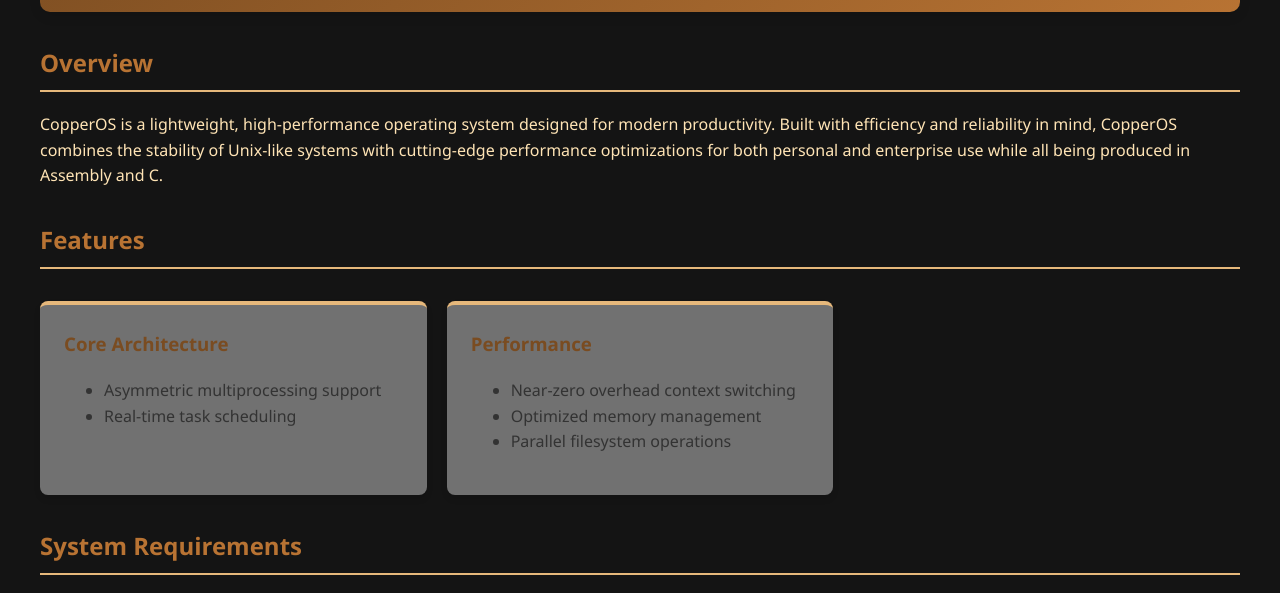
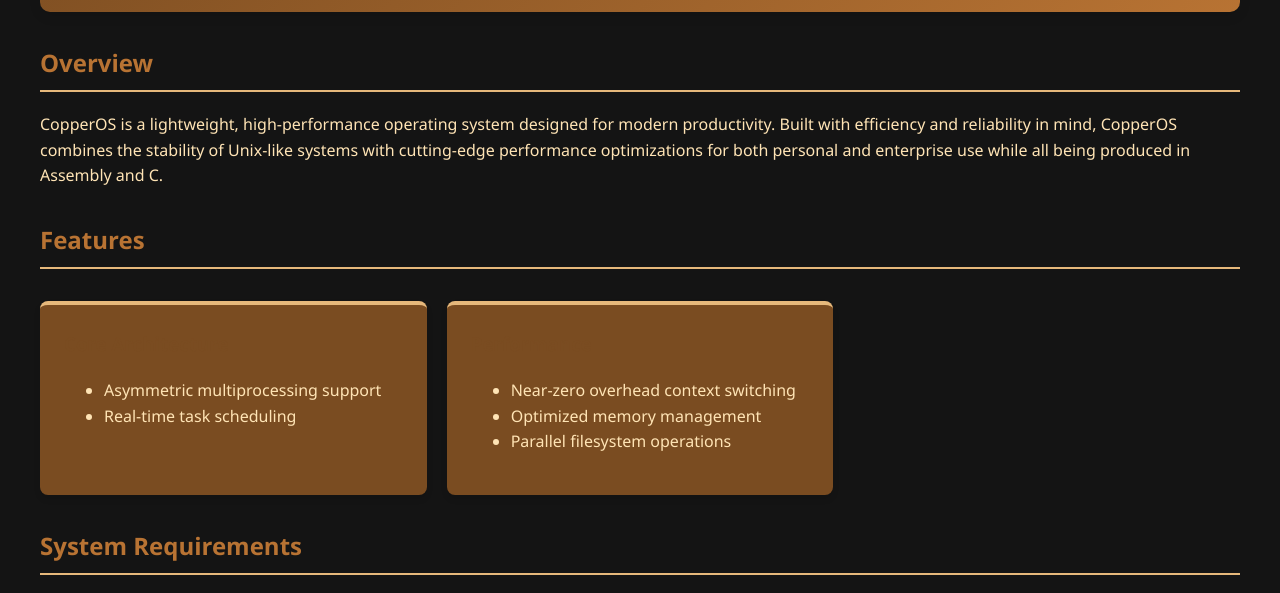
Before and after one commit to NightForge-Development/CopperOS, a plain HTML site: page index.html in a window 1280 px wide. Shown: the part 180-773 px from the top of the page. Drawn offline with Linux system fonts and the light colour scheme.

Commit message:
Update index.html

```diff
--- a/index.html
+++ b/index.html
@@ -14,6 +14,10 @@
         }
 
         p {
+            color: var(--copper-light);
+        }
+
+        li {
             color: var(--copper-light);
         }
 
@@ -111,7 +115,7 @@
         }
 
         .card {
-            background: #717171;
+            background: var(--copper-dark);
             border-radius: 8px;
             padding: 1.5rem;
             box-shadow: 0 4px 6px rgba(0,0,0,0.1);
```
